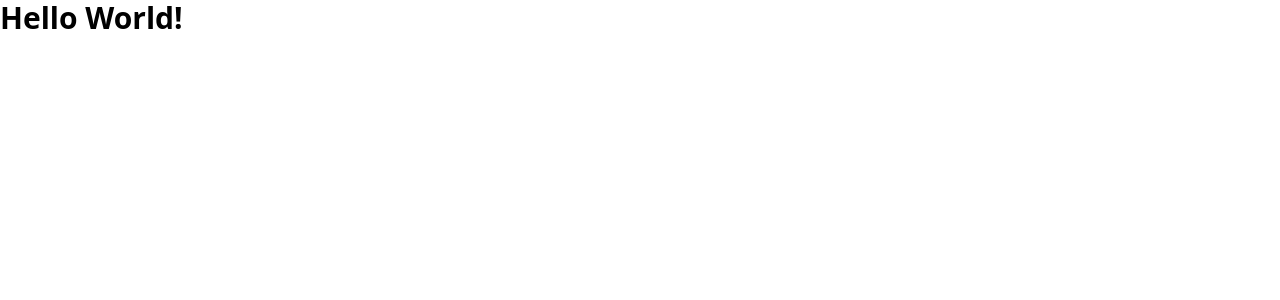
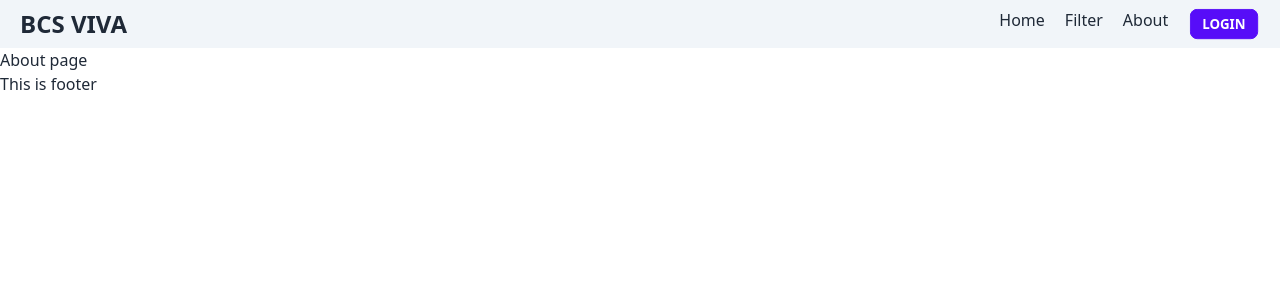
Before and after one commit to md-shamim-sarker/bcs-viva-client, a React (Create React App) app: page /about in a window 1280 px wide. Shown: the top 300 px of the page. Built offline with nearby package versions, Linux system fonts and the light colour scheme.

Commit message:
navbar design complete

```diff
--- a/package.json
+++ b/package.json
@@ -6,8 +6,11 @@
     "@testing-library/jest-dom": "^5.16.5",
     "@testing-library/react": "^13.4.0",
     "@testing-library/user-event": "^13.5.0",
+    "daisyui": "^2.40.0",
     "react": "^18.2.0",
     "react-dom": "^18.2.0",
+    "react-icons": "^4.6.0",
+    "react-router-dom": "^6.4.3",
     "react-scripts": "5.0.1",
     "web-vitals": "^2.1.4"
   },
--- a/src/App.js
+++ b/src/App.js
@@ -1,10 +1,10 @@
 import React from 'react';
+import {RouterProvider} from 'react-router-dom';
+import router from './routes/Routes';
 
 const App = () => {
   return (
-    <div>
-      <h2 className='text-3xl font-bold'>Hello World!</h2>
-    </div>
+    <RouterProvider router={router}></RouterProvider>
   );
 };
 
--- a/src/layouts/Main.js
+++ b/src/layouts/Main.js
@@ -1,9 +1,14 @@
 import React from 'react';
+import {Outlet} from 'react-router-dom';
+import Footer from '../shared/Footer';
+import Navbar from '../shared/Navbar';
 
 const Main = () => {
     return (
         <div>
-            <h2>Main Layout</h2>
+            <Navbar></Navbar>
+            <Outlet></Outlet>
+            <Footer></Footer>
         </div>
     );
 };
--- /dev/null
+++ b/src/pages/About/About.js
@@ -0,0 +1,11 @@
+import React from 'react';
+
+const About = () => {
+    return (
+        <div>
+            <h2>About page</h2>
+        </div>
+    );
+};
+
+export default About;
--- a/src/shared/Navbar.js
+++ b/src/shared/Navbar.js
@@ -1,10 +1,50 @@
-import React from 'react';
+import React, {useState} from 'react';
+import {Link, NavLink} from 'react-router-dom';
+import {FaBars} from 'react-icons/fa';
+import {GrClose} from 'react-icons/gr';
 
 const Navbar = () => {
+    const [open, setOpen] = useState(false);
+
+    const openHandler = () => {
+        setOpen(!open);
+        console.log(open);
+    };
+
     return (
-        <div>
-            <h2>This is navbar</h2>
-        </div>
+        <nav className='flex justify-between items-center px-5 bg-slate-100 py-2'>
+            <Link to={"/"} className="text-2xl font-bold">BCS VIVA</Link>
+            <div className='flex justify-between items-center gap-x-5'>
+                {/* For Desktop */}
+                <div className='hidden lg:flex gap-x-5'>
+                    <NavLink to={"/"}>Home</NavLink>
+                    <NavLink to={"/filter"}>Filter</NavLink>
+                    <NavLink to={"/about"}>About</NavLink>
+                    <NavLink to={"/login"} className='btn btn-primary btn-sm'>Login</NavLink>
+                </div>
+
+                {/* For Mobile */}
+                {
+                    open && <Link to={"/login"} className='btn btn-primary btn-sm'>Login</Link>
+                }
+                <button onClick={openHandler} className="block lg:hidden">
+                    {
+                        open
+                            ? <GrClose className='w-5 h-5'></GrClose>
+                            : <FaBars className='w-5 h-5'></FaBars>
+                    }
+                </button>
+            </div>
+
+            <div onClick={openHandler} className={`fixed top-14 right-2 ${open ? 'block' : 'hidden'}`}>
+                <div className='flex flex-col gap-y-5 w-56 rounded-xl fixed top-14 right-2 bg-slate-100 p-4'>
+                    <NavLink to={"/"}>Home</NavLink>
+                    <NavLink to={"/filter"}>Filter</NavLink>
+                    <NavLink to={"/about"}>About</NavLink>
+                    <NavLink to={"/"}>Logout</NavLink>
+                </div>
+            </div>
+        </nav>
     );
 };
 
--- a/tailwind.config.js
+++ b/tailwind.config.js
@@ -6,5 +6,8 @@ module.exports = {
   theme: {
     extend: {},
   },
-  plugins: [],
+  plugins: [require("daisyui")],
+  daisyui: {
+    themes: false,
+  },
 };
```
Also changed, not shown: src/routes/Routes.js (+28 -0 lines), 1 other file (tests, documents, lock files or other folders).
